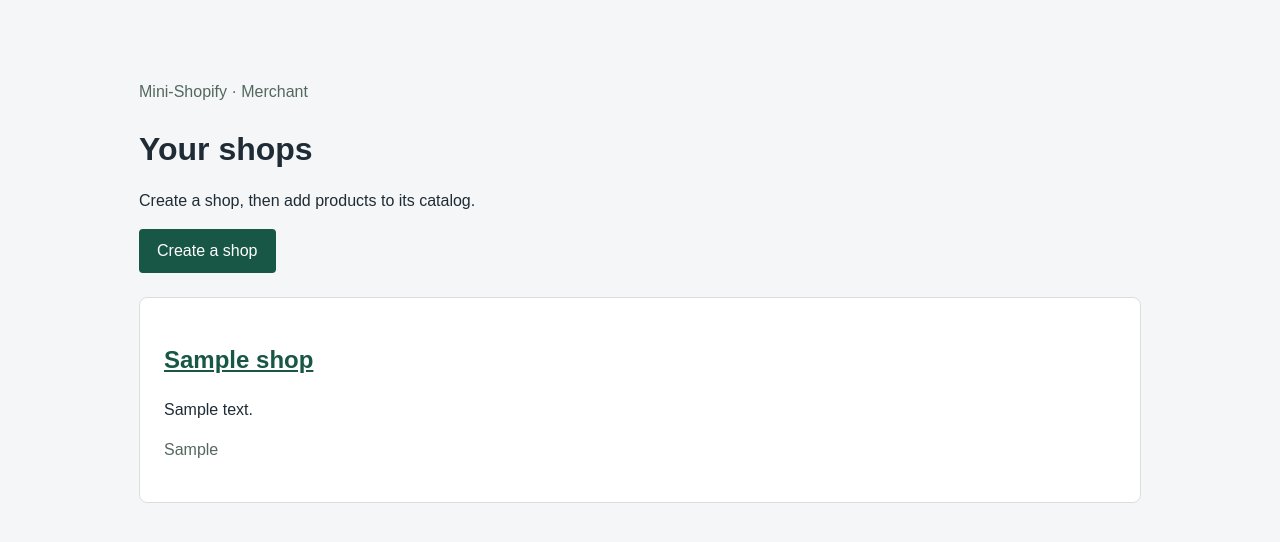
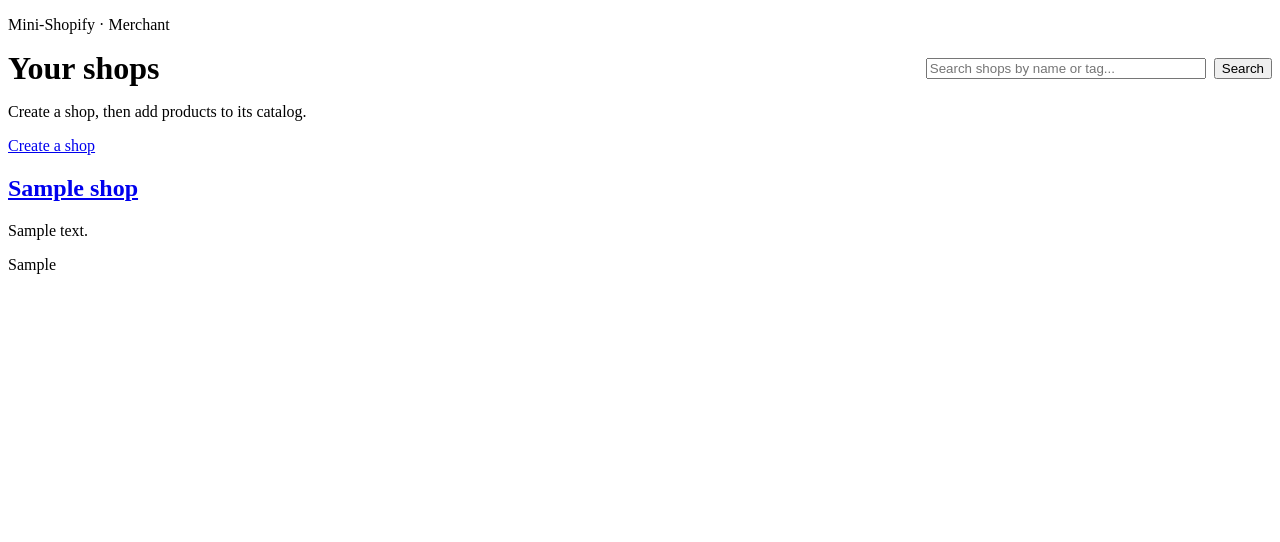
Before and after one commit to NoblefaceRenua/MiniShopify, a Spring Boot app: page /merchant in a window 1280 px wide. Shown: the top 542 px of the page. Run offline with Spring Boot 4, Linux system fonts and the light colour scheme; tables that the repository leaves empty hold one stand-in row (values such as "Sample post").

Commit message:
Added shop search feature to search by shop name or tag

```diff
--- a/src/main/java/org/example/minishopify/web/MerchantController.java
+++ b/src/main/java/org/example/minishopify/web/MerchantController.java
@@ -26,8 +26,17 @@ public class MerchantController {
     }
 
     @GetMapping
-    public String dashboard(Model model) {
-        model.addAttribute("shops", shopRepository.findAll());
+    public String dashboard(@RequestParam(required = false) String q,
+                            Model model) {
+
+        if (q == null || q.isBlank()) {
+            model.addAttribute("shops", shopRepository.findAll());
+        } else {
+            model.addAttribute("shops", shopRepository.searchShops(q.trim()));
+        }
+
+        model.addAttribute("q", q == null ? "" : q.trim());
+
         return "merchant/dashboard";
     }
 
--- a/src/main/resources/static/style.css
+++ b/src/main/resources/static/style.css
@@ -1,18 +1,62 @@
-* { box-sizing: border-box; }
-body { margin: 0; background: #f5f6f8; color: #202c35; font-family: Arial, sans-serif; line-height: 1.5; }
-main { max-width: 1050px; margin: 40px auto; padding: 24px; }
-a { color: #185745; }
-h1 { margin-bottom: 8px; }
-.eyebrow, .tags { color: #54685e; }
-.grid { display: grid; grid-template-columns: repeat(auto-fit, minmax(240px, 1fr)); gap: 20px; margin-top: 24px; }
-article, form { padding: 24px; background: white; border: 1px solid #d9dfdf; border-radius: 8px; }
-article { overflow-wrap: anywhere; }
-article img { width: 100%; height: 190px; object-fit: contain; }
-form { max-width: 620px; }
-label { display: block; margin: 16px 0 6px; font-weight: bold; }
-input, textarea { width: 100%; padding: 10px; border: 1px solid #84958f; border-radius: 4px; font: inherit; }
-textarea { min-height: 110px; }
-button, .button { display: inline-block; background: #185745; color: white; padding: 10px 18px; border: 0; border-radius: 4px; text-decoration: none; font: inherit; cursor: pointer; }
-form button { margin-top: 20px; }
-.error { color: #a51c20; margin: 6px 0; }
-.success { background: #d9f2e2; padding: 12px; }
+
+/* Shops page header and search */
+.page-header {
+    display: flex;
+    justify-content: space-between;
+    align-items: center;
+    gap: 24px;
+    margin-bottom: 8px;
+}
+
+.page-header h1 {
+    margin: 0;
+}
+
+.search-form {
+    display: flex;
+    align-items: center;
+    gap: 8px;
+    max-width: 420px;
+    padding: 0;
+    background: transparent;
+    border: none;
+}
+
+.search-form input {
+    min-width: 0;
+    width: 280px;
+}
+
+.search-form button {
+    margin-top: 0;
+    white-space: nowrap;
+}
+
+/* Responsive layout */
+@media (max-width: 650px) {
+    .page-header {
+        flex-direction: column;
+        align-items: stretch;
+    }
+
+    .search-form {
+        max-width: 100%;
+    }
+
+    .search-form input {
+        flex: 1;
+        width: 100%;
+    }
+}
+
+.back-link {
+    display: inline-block;
+    margin-top: 10px;
+    color: #185745;
+    text-decoration: none;
+    font-size: 14px;
+}
+
+.back-link:hover {
+    text-decoration: underline;
+}
--- a/src/main/resources/templates/merchant/dashboard.html
+++ b/src/main/resources/templates/merchant/dashboard.html
@@ -1,17 +1,61 @@
 <!DOCTYPE html>
 <html lang="en" xmlns:th="http://www.thymeleaf.org">
-<head><meta charset="UTF-8"><meta name="viewport" content="width=device-width, initial-scale=1"><title>Mini-Shopify</title><link rel="stylesheet" th:href="@{/style.css}"></head>
-<body><main>
+<head>
+  <meta charset="UTF-8">
+  <meta name="viewport" content="width=device-width, initial-scale=1">
+  <title>Mini-Shopify</title>
+  <link rel="stylesheet" th:href="@{/style.css}">
+</head>
+<body>
+<main>
   <p class="eyebrow">Mini-Shopify · Merchant</p>
-  <h1>Your shops</h1>
+
+  <div class="page-header">
+    <h1>Your shops</h1>
+
+    <form class="search-form" th:action="@{/merchant}" method="get">
+      <input
+              type="search"
+              name="q"
+              placeholder="Search shops by name or tag..."
+              th:value="${q}"
+      >
+      <button type="submit">Search</button>
+    </form>
+    <a
+            th:if="${!#strings.isEmpty(q)}"
+            th:href="@{/merchant}"
+            class="back-link">
+      Back to all shops
+    </a>
+  </div>
+
   <p>Create a shop, then add products to its catalog.</p>
+
   <a class="button" th:href="@{/merchant/shops/new}">Create a shop</a>
-  <p th:if="${#lists.isEmpty(shops)}">No shops yet.</p>
-  <section class="grid">
+
+  <!-- No shops exist -->
+  <p th:if="${#lists.isEmpty(shops) and #strings.isEmpty(q)}">
+    No shops yet.
+  </p>
+
+  <!-- Search returned no results -->
+  <p th:if="${#lists.isEmpty(shops) and !#strings.isEmpty(q)}">
+    No shops found matching "<span th:text="${q}"></span>".
+  </p>
+
+  <!-- Shop results -->
+  <section class="grid" th:unless="${#lists.isEmpty(shops)}">
     <article th:each="shop : ${shops}">
-      <h2><a th:href="@{/merchant/shops/{id}(id=${shop.id})}" th:text="${shop.name}"></a></h2>
+      <h2>
+        <a th:href="@{/merchant/shops/{id}(id=${shop.id})}"
+           th:text="${shop.name}"></a>
+      </h2>
       <p th:text="${shop.description}"></p>
       <p class="tags" th:text="${shop.tags}"></p>
     </article>
   </section>
-</main></body></html>
+
+</main>
+</body>
+</html>
```
Also changed, not shown: src/main/java/org/example/minishopify/repository/ShopRepository.java (+13 -1 lines).
